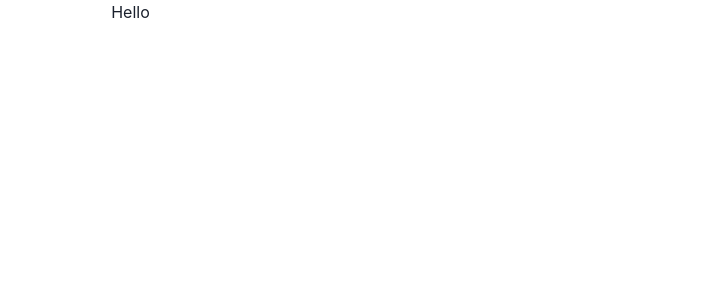
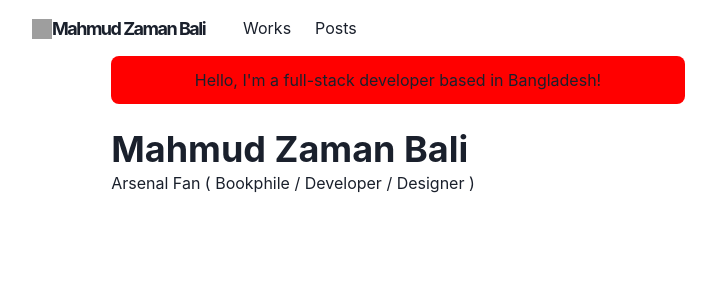
Before and after one commit to mzbali/portfolio-nextjs, a Next.js app: page / in a window 1280 px wide. Shown: the top 300 px of the page, without its empty margins (242-958 px from the left). Built offline with nearby package versions, Linux system fonts and the light colour scheme; grey boxes are pictures that could not be loaded.

Commit message:
Added the navigation Bar with nextLink and chakraUI

```diff
--- /dev/null
+++ b/component/Logo.tsx
@@ -0,0 +1,40 @@
+import Link from 'next/link';
+import Image from 'next/image';
+import { Text, useColorModeValue } from '@chakra-ui/react';
+import styled from '@emotion/styled';
+
+const LogoBox = styled.span`
+  font-weight: bold;
+  font-size: 18px;
+  display: inline-flex;
+  align-items: center;
+  height: 30px;
+  line-height: 20px;
+  padding: 10px;
+
+  &:hover img {
+    transform: rotate(20deg);
+  }
+`;
+
+const Logo: React.FC = () => {
+  const footprintImg = `/images/footprint${useColorModeValue('', '-dark')}.png`;
+  return (
+    <Link href="/">
+      <a>
+        <LogoBox>
+          <Image src={footprintImg} width={20} height={20} alt="logo" />
+          <Text
+            color={useColorModeValue('gray.800', 'whiteAlpha.900')}
+            fontFamily='M PLUS Rounded 1c", sans-serif'
+            fontWeight="bold"
+            ml={3}
+          >
+            Mahmud Zaman Bali
+          </Text>
+        </LogoBox>
+      </a>
+    </Link>
+  );
+};
+export default Logo;
--- /dev/null
+++ b/component/Navbar.tsx
@@ -0,0 +1,109 @@
+import Logo from './Logo';
+import NextLink from 'next/link';
+import {
+  Container,
+  Box,
+  Link,
+  Stack,
+  Heading,
+  Flex,
+  Menu,
+  MenuItem,
+  MenuList,
+  MenuButton,
+  IconButton,
+  useColorModeValue
+} from '@chakra-ui/react';
+import { HamburgerIcon } from '@chakra-ui/icons';
+const LinkItem = ({ href, path, children }) => {
+  const active = path === href;
+  const inactiveColor = useColorModeValue('gray200', 'whiteAlpha');
+  return (
+    <NextLink href={href} passHref>
+      <Link
+        p={2}
+        bg={active ? 'glassTeal' : undefined}
+        color={active ? '#202023' : inactiveColor}
+      >
+        {children}
+      </Link>
+    </NextLink>
+  );
+};
+
+const Navbar: React.FC = props => {
+  const { path } = props;
+
+  return (
+    <Box
+      position="fixed"
+      as="nav"
+      w="100%"
+      bg={useColorModeValue('#ffffff40', '#20202380')}
+      style={{ backdropFilter: 'blur(10px)' }}
+      zIndex={1}
+      {...props}
+    >
+      <Container
+        display="flex"
+        p={2}
+        maxW="container.md"
+        wrap="wrap"
+        align="center"
+        justify="space-between"
+      >
+        <Flex align="center" mr={5}>
+          <Heading as="h1" size="lg" letterSpacing={'tighter'}>
+            <Logo />
+          </Heading>
+        </Flex>
+        <Stack
+          direction={{ base: 'column', md: 'row' }}
+          display={{ base: 'none', md: 'flex' }}
+          width={{ base: 'full', md: 'auto' }}
+          alignItems="center"
+          flexGrow={1}
+          mt={{ base: 4, nmd: 0 }}
+        >
+          <LinkItem href="/works" path={path}>
+            Works
+          </LinkItem>
+          <LinkItem href="/posts" path={path}>
+            Posts
+          </LinkItem>
+        </Stack>
+        <Box flex={1} align="right">
+          <Box ml={2} display={{ base: 'inline-block', md: 'none' }}>
+            <Menu>
+              <MenuButton
+                as={IconButton}
+                icon={<HamburgerIcon />}
+                variant="outline"
+                aria-label="Options"
+              />
+              <MenuList>
+                <NextLink href="/" passHref>
+                  <MenuItem as={Link}>About</MenuItem>
+                </NextLink>
+                <NextLink href="/works" passHref>
+                  <MenuItem as={Link}>Works</MenuItem>
+                </NextLink>
+                <NextLink href="/posts" passHref>
+                  <MenuItem as={Link}>Posts</MenuItem>
+                </NextLink>
+                <MenuItem
+                  as={Link}
+                  href="https://github.com/craftzdog/craftzdog-homepage"
+                >
+                  View Source
+                </MenuItem>
+              </MenuList>
+            </Menu>
+          </Box>
+        </Box>
+      </Container>
+    </Box>
+  );
+};
+
+export default Navbar;
--- a/component/layouts/main.tsx
+++ b/component/layouts/main.tsx
@@ -1,5 +1,6 @@
 import Head from 'next/head';
 import { Box, Container } from '@chakra-ui/react';
+import Navbar from '../Navbar';
 
 const Main: React.FC = ({ children, router }) => {
   return (
@@ -8,7 +9,10 @@ const Main: React.FC = ({ children, router }) => {
         <meta name="viewport" content="width=device-width, initial-scale=1" />
         <title>Mahmud Zaman Bali - Homepage</title>
       </Head>
-      <Container>{children}</Container>
+      <Navbar path={router.asPath} />
+      <Container maxW="container.md" pt={14}>
+        {children}
+      </Container>
     </Box>
   );
 };
--- a/package.json
+++ b/package.json
@@ -27,6 +27,7 @@
   },
   "homepage": "https://github.com/mzbali/portfolio-nextjs#readme",
   "dependencies": {
+    "@chakra-ui/icons": "^1.1.1",
     "@chakra-ui/react": "^1.7.1",
     "@emotion/react": "^11.6.0",
     "@emotion/styled": "^11.6.0",
--- a/pages/_app.tsx
+++ b/pages/_app.tsx
@@ -2,7 +2,7 @@ import type { AppProps } from 'next/app';
 import { ChakraProvider } from '@chakra-ui/react';
 import Layout from '../component/layouts/main';
 
-const Website = ({ Component, pageProps, router }: AppProps) => {
+const Website: React.FC = ({ Component, pageProps, router }: AppProps) => {
   return (
     <ChakraProvider>
       <Layout router={router}>
--- a/pages/index.tsx
+++ b/pages/index.tsx
@@ -1,8 +1,22 @@
 import React from 'react';
-import { Container, Box } from '@chakra-ui/react';
+import { Container, Box, Heading } from '@chakra-ui/react';
 
 const Page: React.FC = () => {
-  return <div>Hello</div>;
+  return (
+    <Container>
+      <Box borderRadius="lg" bg="red" p={3} mb={6} textAlign="center">
+        Hello, I&apos;m a full-stack developer based in Bangladesh!
+      </Box>
+      <Box display={{ md: 'flex' }}>
+        <Box flexGrow={1}>
+          <Heading as="h2" variant="page-title">
+            Mahmud Zaman Bali
+          </Heading>
+          <p>Arsenal Fan ( Bookphile / Developer / Designer )</p>
+        </Box>
+      </Box>
+    </Container>
+  );
 };
 
 export default Page;
```
Also changed, not shown: 2 other files (tests, documents, lock files or other folders).
